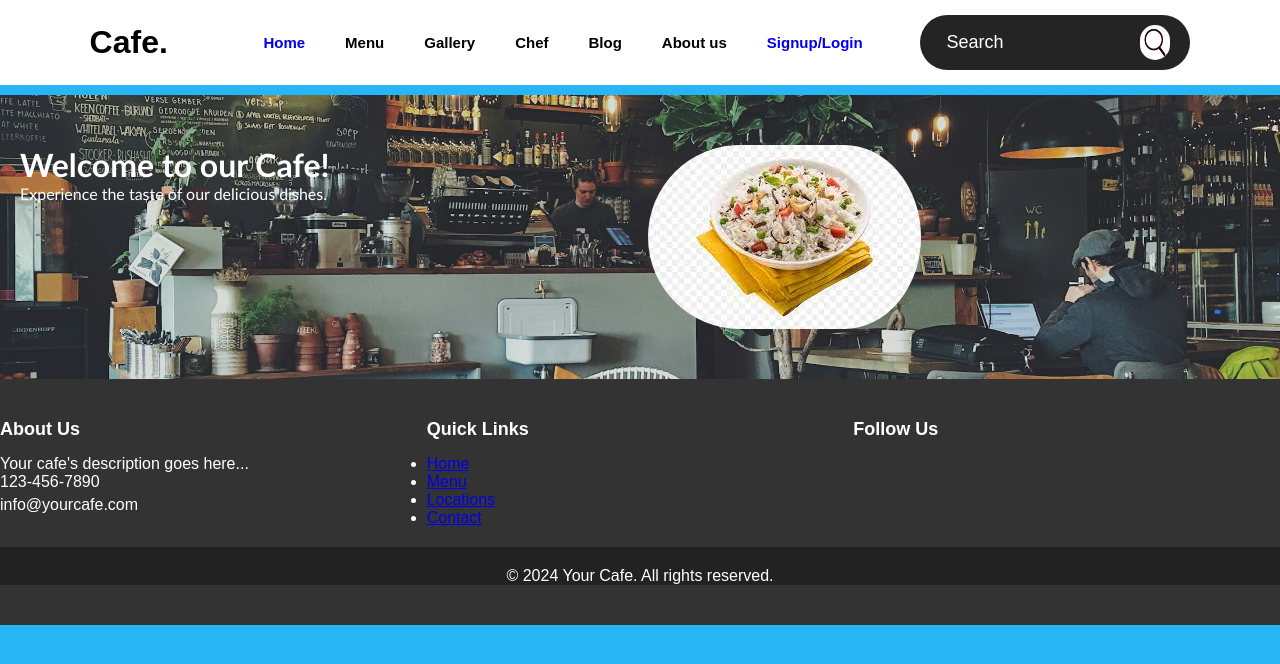
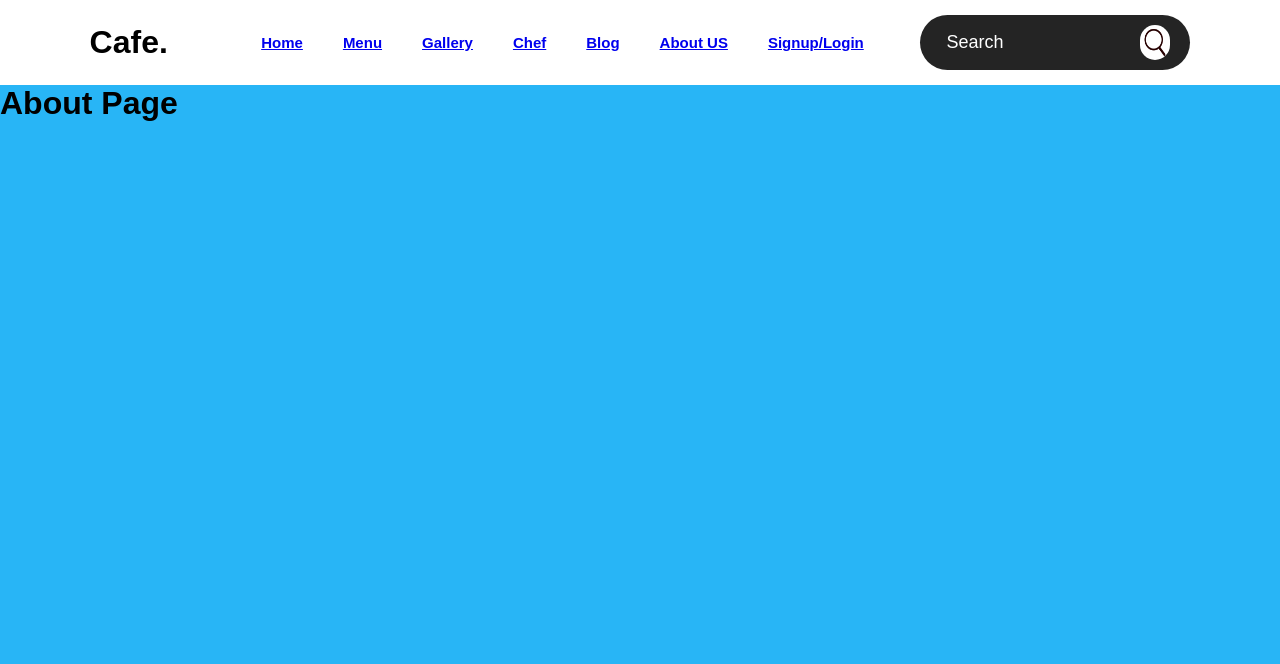
Before and after one commit to aniketsol456/Cafe_Management_Project, a React (Vite) app in the folder cafe_management_system/: page /about in a window 1280 px wide. Shown: the top 664 px of the page. Built offline with nearby package versions, Linux system fonts and the light colour scheme.

Commit message:
Rounting done by Aniket

```diff
--- a/cafe_management_system/src/App.jsx
+++ b/cafe_management_system/src/App.jsx
@@ -3,15 +3,32 @@ import Navbar from './component/Navbar';
 import Home from './component/Home';
 import Signup from './component/Signup';
 import Footer from './component/Footer';
+import {BrowserRouter,Routes,Route} from 'react-router-dom';
+import Menu from './component/Menu';
+import Gallery from './component/Gallery';
+import Chef from './component/Chef';
+import AboutUs from './component/AboutUs';
+import Blog from './component/Blog';
 
 const App = () => {
   return (
+    <BrowserRouter>
+    <>
     <div className='container'>
       <Navbar/>
-      <Home/>
-      {/* <Signup/> */}
-      <Footer/>
+      <Routes>
+        <Route exact path="/" element={ <Home/>}/>
+        <Route exact path="/menu" element={ <Menu/>}/>
+        <Route exact path="/gallery" element={ <Gallery/>}/>
+        <Route exact path="/chef" element={ <Chef/>}/>
+        <Route exact path="/about" element={ <AboutUs/>}/>
+        <Route exact path="/blog" element={ <Blog/>}/>
+        <Route exact path="/sign-up" element={ <Signup/>}/>
+      {/* <Footer/> */}
+      </Routes>
     </div>
+    </>
+    </BrowserRouter>
   )
 }
 
--- /dev/null
+++ b/cafe_management_system/src/component/AboutUs.jsx
@@ -0,0 +1,11 @@
+import React from 'react'
+
+const AboutUs = () => {
+  return (
+    <div>
+      <h1>About Page</h1>
+    </div>
+  )
+}
+
+export default AboutUs
--- /dev/null
+++ b/cafe_management_system/src/component/Blog.jsx
@@ -0,0 +1,11 @@
+import React from 'react'
+
+const Blog = () => {
+  return (
+    <div>
+      <h1>Blog Page</h1>
+    </div>
+  )
+}
+
+export default Blog
--- /dev/null
+++ b/cafe_management_system/src/component/Chef.jsx
@@ -0,0 +1,11 @@
+import React from 'react'
+
+const Chef = () => {
+  return (
+    <div>
+      <h1>Chef Page</h1>
+    </div>
+  )
+}
+
+export default Chef
--- /dev/null
+++ b/cafe_management_system/src/component/Gallery.jsx
@@ -0,0 +1,11 @@
+import React from 'react'
+
+const Gallery = () => {
+  return (
+    <div>
+      <h1> Gallery Page</h1>
+    </div>
+  )
+}
+
+export default Gallery
--- /dev/null
+++ b/cafe_management_system/src/component/Menu.jsx
@@ -0,0 +1,11 @@
+import React from 'react'
+
+const Menu = () => {
+  return (
+    <div>
+      <h1> Menu Page</h1>
+    </div>
+  )
+}
+
+export default Menu
--- a/cafe_management_system/src/component/Navbar.css
+++ b/cafe_management_system/src/component/Navbar.css
@@ -6,7 +6,7 @@
   background: #fff;
   padding: 15px 7%;
 }
-.navitems ul li{
+.navitems ul a{
   flex: 1;
   list-style: none;
   text-align: center;
@@ -54,7 +54,7 @@
 }
 
 @media screen and (max-width: 1120px) {
-  .navitems ul li{
+  .navitems ul a{
     display:  none;
 
   }
@@ -73,7 +73,7 @@
     box-shadow: 0 2px 5px rgba(0,0,0,0.3);
 
 }
-  .navitems.responsive ul li{
+  .navitems.responsive ul a{
       display: block;
       text-align: center;
       margin: 10px;
--- a/cafe_management_system/src/component/Navbar.jsx
+++ b/cafe_management_system/src/component/Navbar.jsx
@@ -3,6 +3,7 @@ import './Navbar.css';
 import search_logo from '../assets/images/search_2.png';
 import { FontAwesomeIcon } from '@fortawesome/react-fontawesome';
 import {faBars} from '@fortawesome/free-solid-svg-icons';
+import {Link} from 'react-router-dom';
 
 const Navbar = () => {
   const [navClassname,setNavclassname] = useState('navitems');
@@ -31,13 +32,13 @@ const Navbar = () => {
 
         <div className={navClassname}>
           <ul>
-            <a href='Home'><li>Home</li></a>
-            <a><li>Menu</li></a>
-            <a><li>Gallery</li></a>
-            <a><li>Chef</li></a>
-            <a><li>Blog</li></a>
-            <a><li>About us</li></a>
-            <a href='Signup'><li>Signup/Login</li></a>
+            <Link to="/"> Home </Link>
+            <Link to="/menu"> Menu </Link>
+            <Link to="/galery"> Gallery </Link>
+            <Link to="/chef"> Chef </Link>
+            <Link to="/blog"> Blog </Link>
+            <Link to="/about"> About US </Link>
+            <Link to="/sign-up"> Signup/Login </Link>
         </ul>
         </div>
 
```
